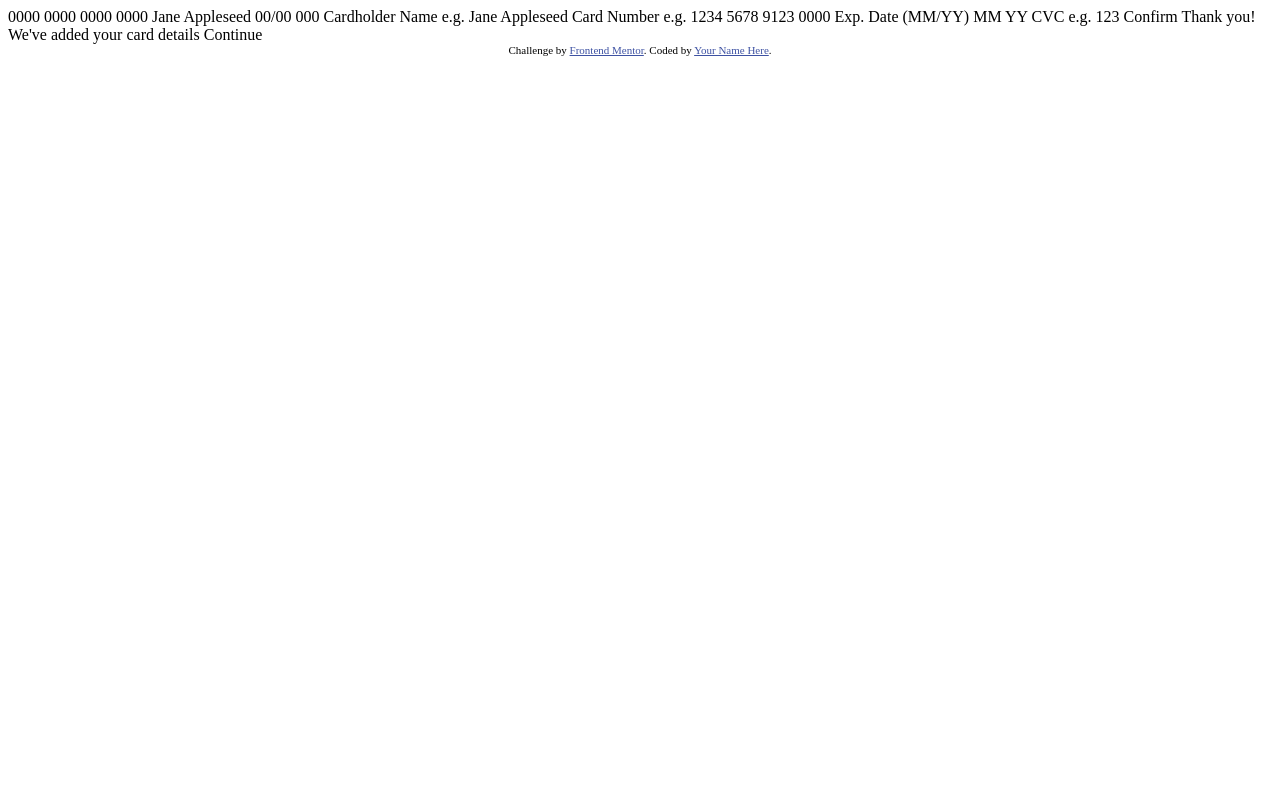
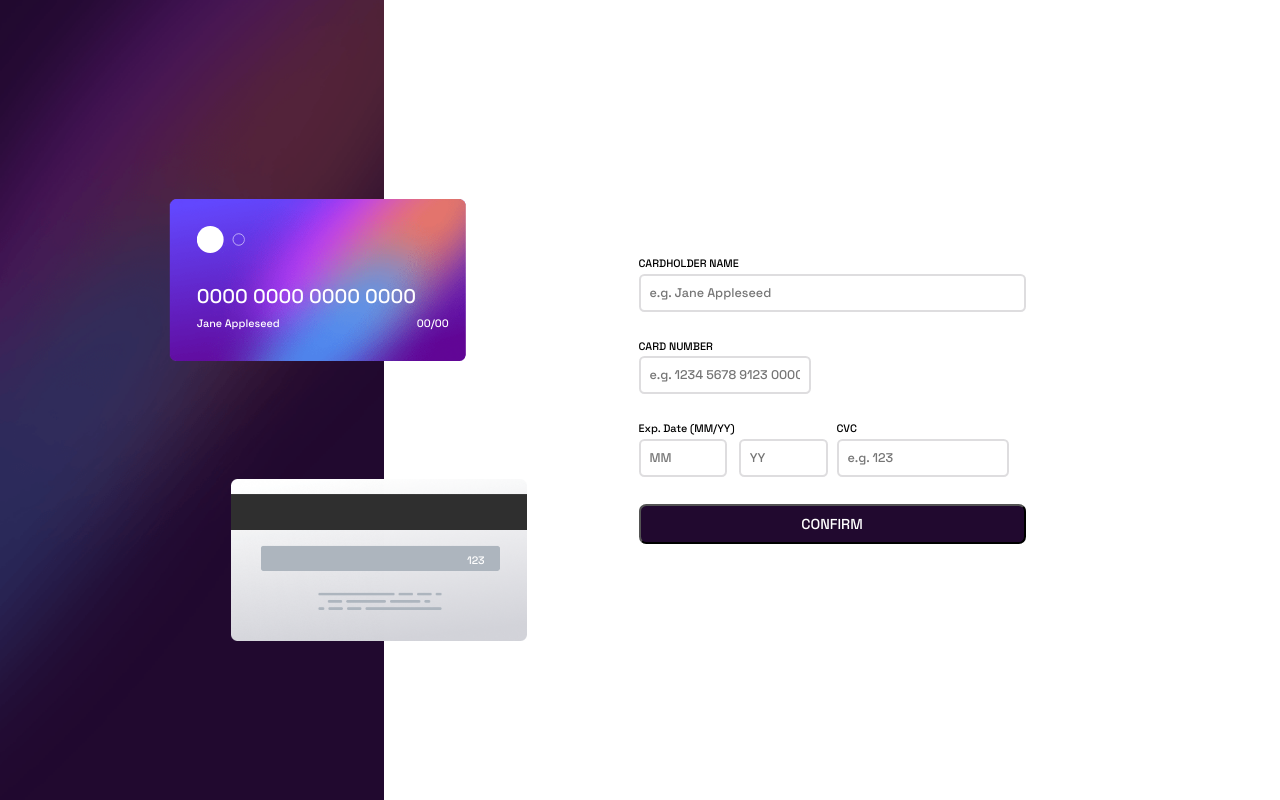
Before and after one commit to UserAhmad2001/interactive-landing-page-form, a website: page index.html in a window 1280 px wide. Drawn offline with Linux system fonts and the light colour scheme.

Commit message:
done with the background section and form section

```diff
--- a/index.html
+++ b/index.html
@@ -2,50 +2,83 @@
 <html lang="en">
 <head>
   <meta charset="UTF-8">
-  <meta name="viewport" content="width=device-width, initial-scale=1.0"> <!-- displays site properly based on user's device -->
-
+  <meta name="viewport" content="width=device-width, initial-scale=1.0">
   <link rel="icon" type="image/png" sizes="32x32" href="./images/favicon-32x32.png">
-
+  <link rel="stylesheet" href="./assets/style.css">
   <title>Frontend Mentor | Interactive card details form</title>
-
-  <!-- Feel free to remove these styles or customise in your own stylesheet 👍 -->
-  <style>
-    .attribution { font-size: 11px; text-align: center; }
-    .attribution a { color: hsl(228, 45%, 44%); }
-  </style>
 </head>
 <body>
 
-  0000 0000 0000 0000
-  Jane Appleseed
-  00/00
+<section class="cards">
+  <div class="card-front">
+    <img src="./assets/images/card-logo.svg" alt="card logo">
+    <h1 class="card-num">0000 0000 0000 0000</h1>
+    <p class="holder-name">Jane Appleseed</p>
+    <p class="expire-date">00/00</p>
+  </div>
 
-  000
+  <div class="card-back">
+    <p class="cvc">123</p>
+  </div>
+</section>
 
-  Cardholder Name
-  e.g. Jane Appleseed
 
-  Card Number
-  e.g. 1234 5678 9123 0000
+<section class="form">
+  <form onsubmit="">
 
-  Exp. Date (MM/YY)
-  MM
-  YY
+    <div class="name">
+      <p class="field-title">CARDHOLDER NAME</p>
+      <input type="text" required placeholder="e.g. Jane Appleseed">
+      <p class="name-warn">CAN'T BE BLANK</p>
+    </div>
 
-  CVC
-  e.g. 123
 
-  Confirm
+    <div class="number">
+      <p class="field-title">CARD NUMBER</p>
+      <input type="text" placeholder="e.g. 1234 5678 9123 0000">
+      <p class="number-warn">WRONG FORMAT, NUMBERS ONLY</p>
+    </div>
 
-  <!-- Completed state start -->
+    <div class="expire">
+      <p class="field-title">Exp. Date (MM/YY)</p>
 
-  Thank you!
-  We've added your card details
-  Continue
+      <input class="month-field" type="number" placeholder="MM">
 
-  <div class="attribution">
-    Challenge by <a href="https://www.frontendmentor.io?ref=challenge" target="_blank">Frontend Mentor</a>.
-    Coded by <a href="#">Your Name Here</a>.
-  </div>
+      <input class="year-field" type="number" placeholder="YY">
+
+      <p class="expire-month-year-warn">CAN'T BE BLANK</p>
+    </div>
+
+    <div class="cvc">
+      <p class="field-title">CVC</p>
+      <input type="number" placeholder="e.g. 123">
+      <p class="cvc-warn">CAN'T BE BLANK</p>
+    </div>
+
+
+    <input type="submit" value="CONFIRM">
+  </form>
+</section>
+
+
+
+
+<section class="completion-message">
+  <img src="./assets/images/icon-complete.svg" alt="completion icon">
+  <h1>Thank you!</h1>
+  <p>We've added your card details</p>
+  <button>Continue</button>
+</section>
+
+
+
+
+
+
+<div style="display: none;" class="attribution">
+  Challenge by <a href="https://www.frontendmentor.io?ref=challenge" target="_blank">Frontend Mentor</a>.
+  Coded by <a href="#">Your Name Here</a>.
+</div>
+
 </body>
 </html>
--- /dev/null
+++ b/scss/_background-img.scss
@@ -0,0 +1,79 @@
+.cards{
+    position: relative;
+    flex-basis: 30%;
+    background-image: url(../assets/images/bg-main-desktop.png);
+    background-repeat: no-repeat;
+    background-size: cover;
+    height: 100%;
+    color: white;
+
+    .card-front{
+        display: grid;
+        grid-template-columns: repeat(2, 50%);
+        position: absolute;
+        top: 35%;
+        left: 100%;
+        transform: translate(-70%, -50%);
+        background-image: url(../assets/images/bg-card-front.png);
+        background-repeat: no-repeat;
+        background-size: contain;
+        width: 17rem;
+        height: 9rem;
+        padding: 1.5rem;
+
+        img{
+            grid-column: 1 / 3;
+            height: 1.5rem;
+            object-fit: contain;
+            margin-right: auto;
+            margin-bottom: 1.5rem;
+        }
+
+        h1{
+            grid-column: 1 / 3;
+            font-size: 1.1rem;
+        }
+
+
+            .holder-name{
+                margin-right: auto;
+                font-size: .6rem;
+                font-weight: 100;
+                margin-top: .1rem;
+            }
+            .expire-date{
+                margin-left: auto;
+                font-size: .6rem;
+                font-weight: 100;
+                margin-top: .1rem;
+            }
+
+    }
+
+
+
+
+
+    .card-back{
+        background-size: contain;
+        background-repeat: no-repeat;
+        background-image: url(../assets/images/bg-card-back.png);
+        position: absolute;
+        left: 100%;
+        top: 70%;
+        transform: translate(-50%, -50%);
+        width: 17rem;
+        height: 9rem;
+
+        p{
+            position: absolute;
+            left: 80%;
+            top: 50%;
+            transform: translate(-50%, -50%);
+            font-size: .6rem;
+        }
+
+    }
+
+
+}
--- /dev/null
+++ b/scss/_completion.scss
@@ -0,0 +1,3 @@
+.completion-message{
+    display: none;
+}
--- /dev/null
+++ b/scss/_form.scss
@@ -0,0 +1,81 @@
+@use './variables' as *;
+.form{
+    display: flex;
+    justify-content: center;
+    margin: auto;
+    width: 45%;
+
+    form{
+        display: grid;
+        grid-template-columns: repeat(4, minmax(2rem, 5rem));
+        row-gap: 1.5rem;
+        column-gap: .5rem;
+
+        .name{
+            grid-column: 1 / 5;
+
+            input{
+                width: 100%;
+            }
+        }
+
+
+        .number{
+            grid-column: 1 / 5;
+        }
+
+
+        .expire{
+            display: flex;
+            flex-direction: row;
+            align-items: flex-start;
+            flex-wrap: wrap;
+            grid-column: 1 / 3;
+
+            .field-title{
+                flex-basis: 100%;
+            }
+
+            .month-field{
+                width: 47%;
+                margin-right: auto;
+            }
+
+            .year-field{
+                width: 47%;
+                margin-left: auto;
+            }
+
+
+            .expire-month-year-warn{
+                flex-basis: 100%;
+            }
+
+        }
+
+
+
+
+        .cvc{
+            grid-column: 3 / 5;
+        }
+
+
+
+        input[type=submit]{
+            grid-column: 1 / 5;
+            background-color: $dark-violet;
+            border-radius: .4rem;
+            color: white;
+            font-size: .8rem;
+            padding: .5rem;
+            cursor: pointer;
+
+            &:hover{
+                filter: brightness(1.1);
+            }
+        }
+
+
+    }
+}
--- /dev/null
+++ b/scss/_generals.scss
@@ -0,0 +1,45 @@
+@use './variables' as *;
+
+input[type=text],input[type=number]{
+    border-radius: .3rem;
+    font-size: .7rem;
+    padding: .5rem;
+    border-color: $light-grayish-violet;
+    border-width: 2px;
+    background-color: transparent;
+    outline: transparent;
+    border-style: solid;
+
+    &:focus,:active,:focus-within{
+        // border:2px solid;
+        border-image: $input-grad 1;
+        border-radius: .3rem;
+    }
+}
+
+
+.field-title{
+    font-size: .6rem;
+    margin-bottom: .2rem;
+}
+
+/* Chrome, Safari, Edge, Opera */
+input::-webkit-outer-spin-button,
+input::-webkit-inner-spin-button {
+  -webkit-appearance: none;
+  margin: 0;
+}
+
+/* Firefox */
+input[type=number] {
+  -moz-appearance: textfield;
+}
+
+
+
+.name-warn,.number-warn,.expire-month-year-warn,.cvc-warn{
+font-size: .5rem;
+margin-top: .2rem;
+color: $err;
+display: none;
+}
--- /dev/null
+++ b/scss/_root.scss
@@ -0,0 +1,22 @@
+@import url('https://fonts.googleapis.com/css2?family=Space+Grotesk:wght@500&display=swap');
+
+*{
+    margin: 0;
+    padding: 0;
+    box-sizing: border-box;
+    font-size: 18px;
+    font-weight: 500;
+    font-family: 'Space Grotesk', 'Franklin Gothic Medium', 'Arial Narrow', Arial, sans-serif;
+}
+
+html,body{
+    width: 100%;
+    height: 100%;
+}
+
+
+body{
+    display: flex;
+    flex-direction: row;
+    align-items: center;
+}
--- /dev/null
+++ b/scss/_variables.scss
@@ -0,0 +1,10 @@
+$input-grad:linear-gradient(to left,
+hsl(249, 99%, 64%),
+hsl(278, 94%, 30%));
+
+$err:hsl(0, 100%, 66%);
+
+$white:hsl(0, 0%, 100%);
+$light-grayish-violet: hsl(270, 3%, 87%);
+$dark-grayish-violet: hsl(279, 6%, 55%);
+$dark-violet: hsl(278, 68%, 11%);
```
Also changed, not shown: package.json (+5 -2 lines), scss/style.scss (added, +8 -0 lines), style-guide.md (+4 -4 lines), assets/images/bg-card-back.png (renamed from images/bg-card-back.png), assets/images/bg-card-front.png (renamed from images/bg-card-front.png), assets/images/bg-main-desktop.png (renamed from images/bg-main-desktop.png), assets/images/bg-main-mobile.png (renamed from images/bg-main-mobile.png), assets/images/card-logo.svg (renamed from images/card-logo.svg), assets/images/favicon-32x32.png (renamed from images/favicon-32x32.png), assets/images/icon-complete.svg (renamed from images/icon-complete.svg), assets/style.css (added), 2 other files.
